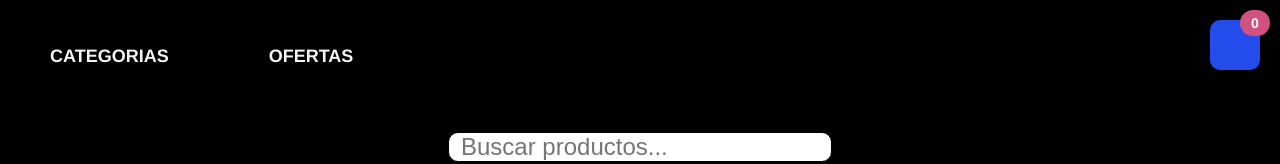
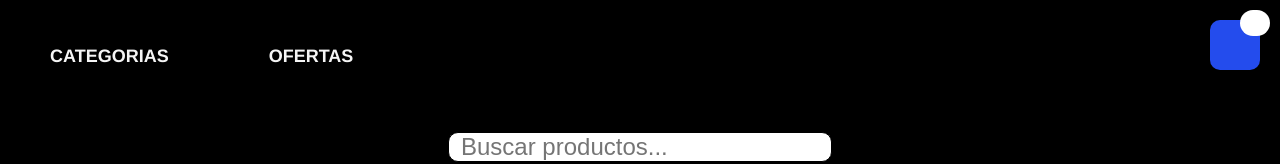
Before and after one commit to tomasrepetto/PreEntrega3Repetto, a plain HTML site: page index.html in a window 1280 px wide. Shown: the top 164 px of the page. Drawn offline with Linux system fonts and the light colour scheme.

Commit message:
Arreglo style.css

```diff
--- a/style.css
+++ b/style.css
@@ -100,7 +100,7 @@ section h1 {
 
 section h1 span {
     display: block;
-    background-color: #d15280;
+    background-color: white;
     border-radius: 150px;
     padding: 5px;
     width: 30px;
```
